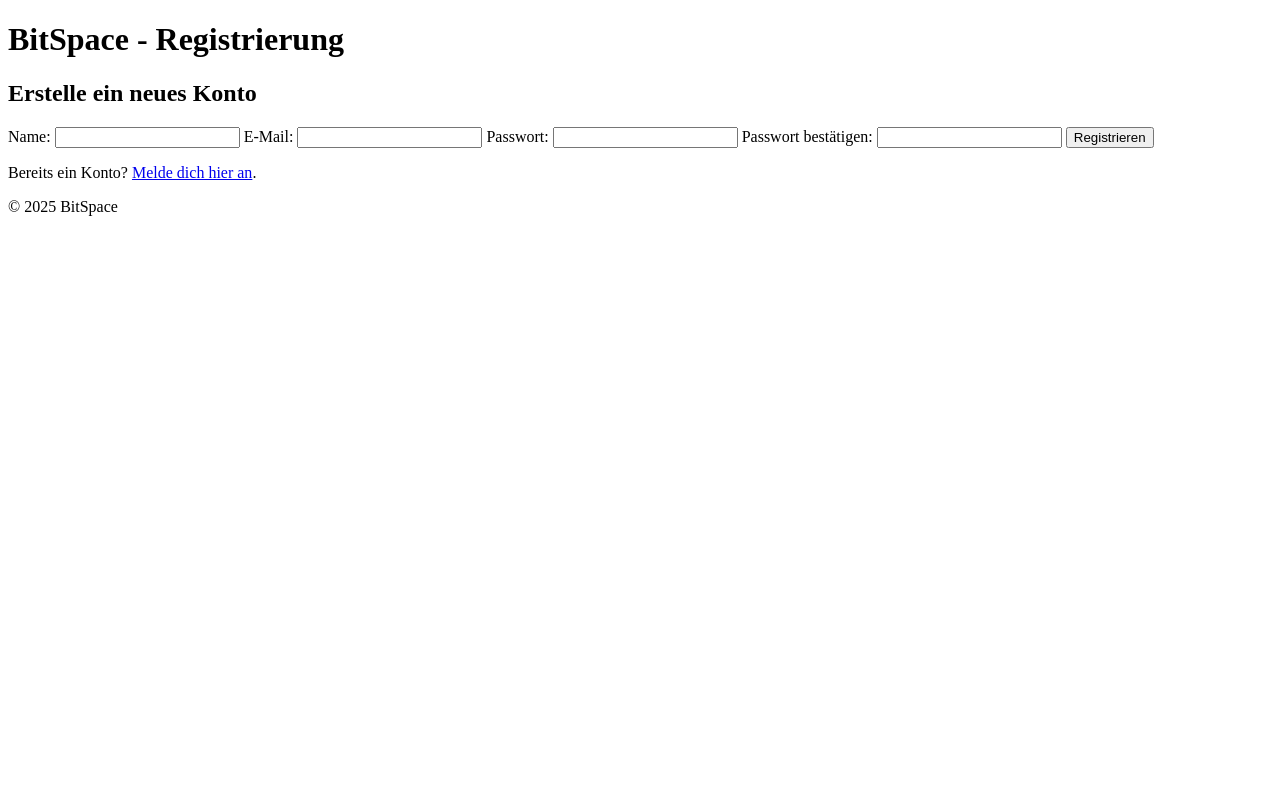
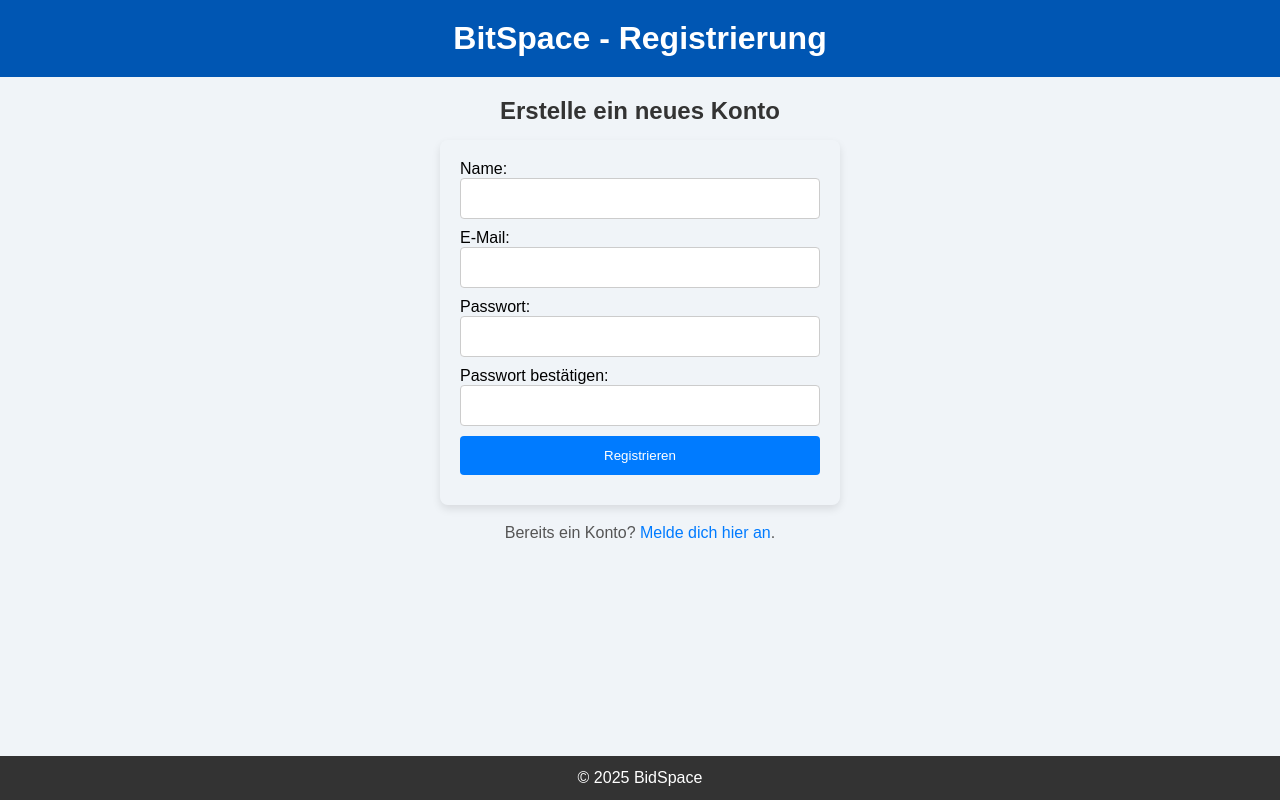
Before and after one commit to trupper61/db-internship-webpage, a plain HTML site: page auth/register.html in a window 1280 px wide. Drawn offline with Linux system fonts and the light colour scheme.

Commit message:
Styling für Header, Footer, Main hinzugefügt

```diff
--- /dev/null
+++ b/auth/auth.css
@@ -0,0 +1,93 @@
+/* auth.css */
+
+body {
+    background-color: #f0f4f8;
+    font-family: Arial, Helvetica, sans-serif;
+    margin: 0;
+    padding: 0;
+    display: flex;
+    flex-direction: column;
+    height: 100vh;
+}
+
+header {
+    background-color: #0056b3;
+    color: white;
+    padding: 20px 0;
+    text-align: center;
+}
+
+header h1 {
+    font-size: 2rem;
+    margin: 0;
+}
+
+h2 {
+    font-size: 1.5rem;
+    margin-bottom: 15px;
+    color: #333;
+    text-align: center;
+}
+
+p {
+    font-size: 1rem;
+    color: #555;
+    margin-bottom: 20px;
+    line-height: 1.5;
+    text-align: center;
+}
+
+form {
+    max-width: 400px;
+    margin: 0 auto;
+    padding: 20px;
+    border-color: #ffffff;
+    border-radius: 8px;
+    box-shadow: 0 4px 8px rgba(0, 0, 0, 0.1);
+    box-sizing: border-box;
+}
+
+input[type="text"],
+input[type="email"],
+input[type="password"],
+button {
+    width: 100%;
+    padding: 12px;
+    margin-bottom: 10px;
+    border-radius: 4px;
+    border: 1px solid #ccc;
+    box-sizing: border-box;
+}
+
+button {
+    background-color: #007BFF;
+    color: white;
+    border: none;
+    cursor: pointer;
+}
+
+button:hover {
+    background-color: #0056b3;
+}
+
+a {
+    text-decoration: none;
+    color: #007BFF;
+}
+
+a:hover {
+    text-decoration: underline;
+}
+
+footer {
+    margin-top: auto;
+    background-color: #333;
+    text-align: center;
+    padding: 10px 0;
+}
+
+footer p {
+    margin: 0;
+    font-size: 1rem;
+    color: white;
+}
--- a/auth/register.html
+++ b/auth/register.html
@@ -31,7 +31,7 @@
         </section>
     </main>
     <footer>
-        <p>&copy; 2025 BitSpace</p>
+        <p>&copy; 2025 BidSpace</p>
     </footer>
 </body>
 </html>
```
